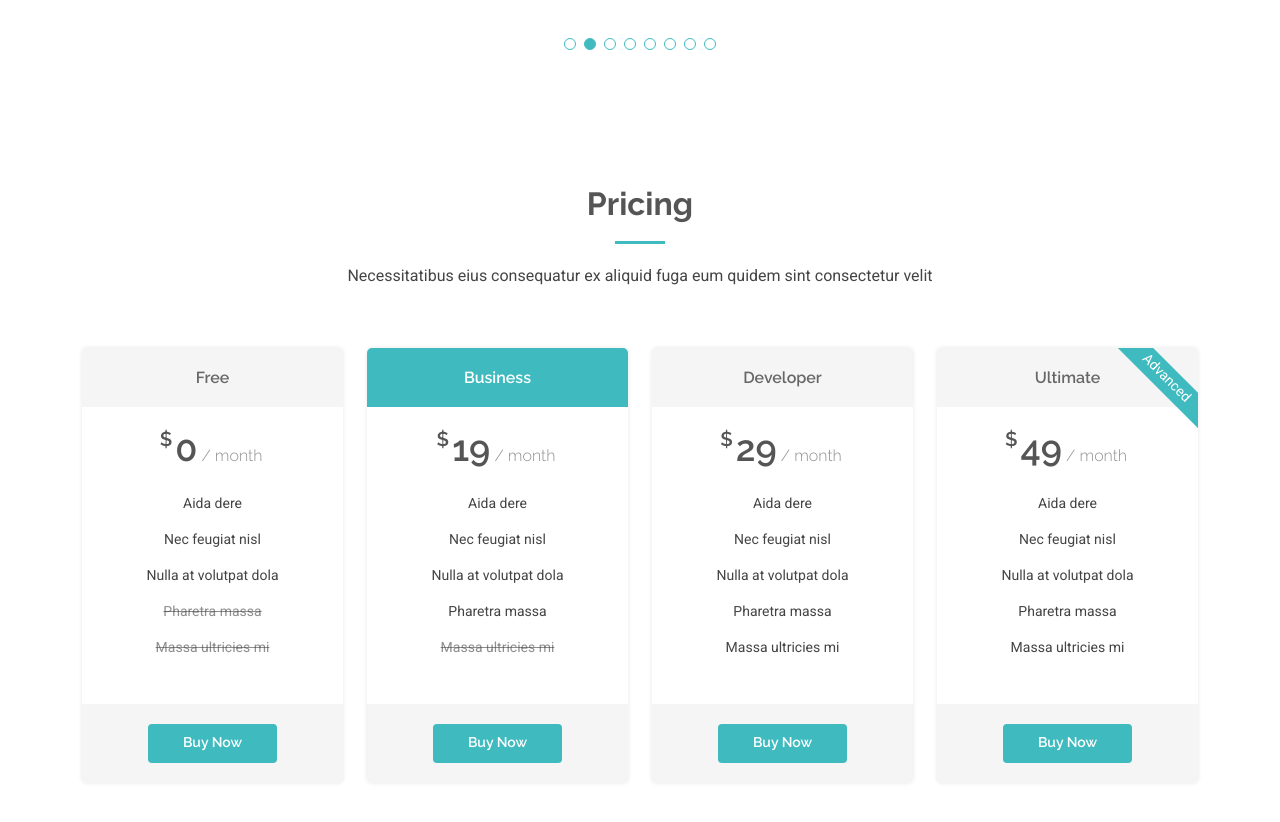
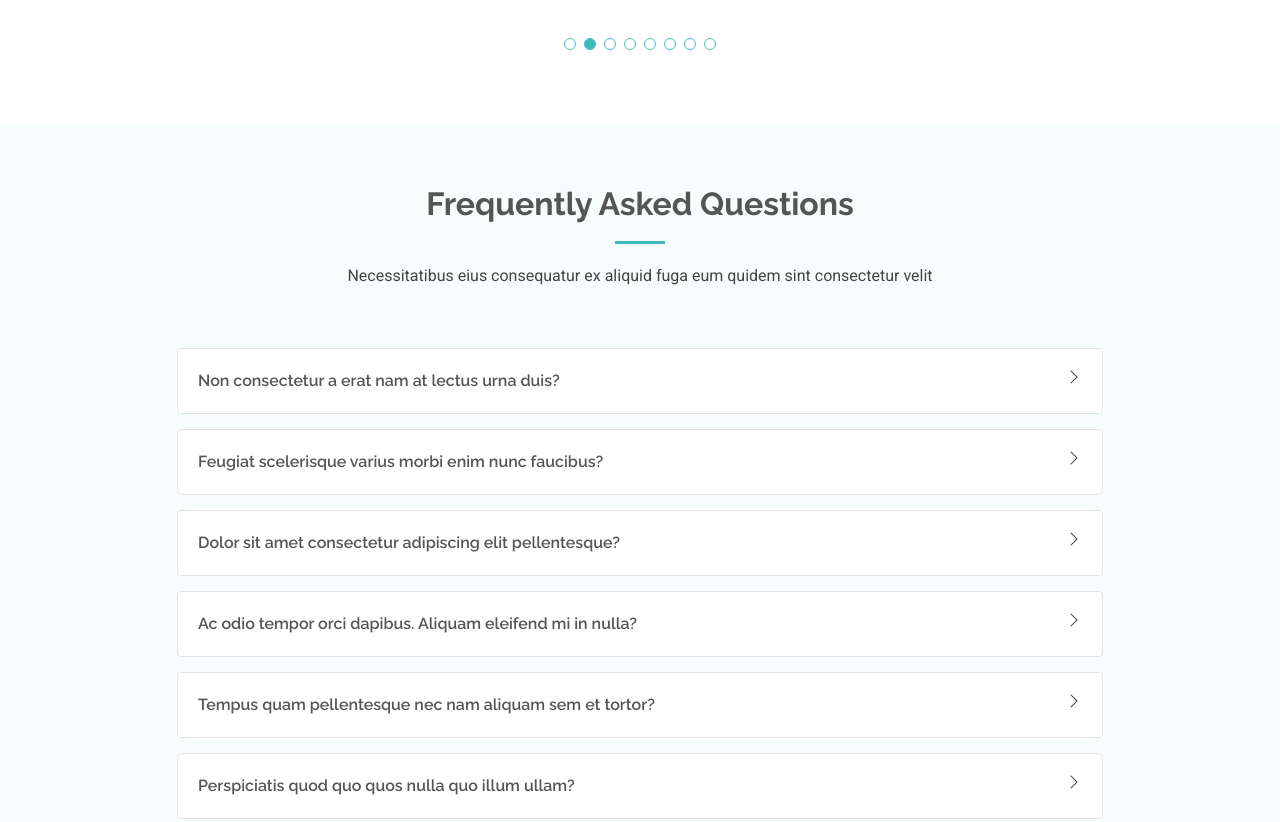
Before and after one commit to Global-Manu-Man/reconartis, a plain HTML site: page index.html in a window 1280 px wide. Shown: the part 6689-7511 px from the top of the page. Drawn offline with Linux system fonts and the light colour scheme.

Commit message:
refactor(index): remove pricing section from homepage
The pricing section was removed as it's no longer relevant to the current business model. This simplifies the page and focuses on core content.

```diff
--- a/index.html
+++ b/index.html
@@ -782,94 +782,6 @@
 
     </section><!-- /Gallery Section -->
 
-    <!-- Pricing Section -->
-    <section id="pricing" class="pricing section">
-
-      <!-- Section Title -->
-      <div class="container section-title" data-aos="fade-up">
-        <h2>Pricing</h2>
-        <p>Necessitatibus eius consequatur ex aliquid fuga eum quidem sint consectetur velit</p>
-      </div><!-- End Section Title -->
-
-      <div class="container">
-
-        <div class="row gy-3">
-
-          <div class="col-xl-3 col-lg-6" data-aos="fade-up" data-aos-delay="100">
-            <div class="pricing-item">
-              <h3>Free</h3>
-              <h4><sup>$</sup>0<span> / month</span></h4>
-              <ul>
-                <li>Aida dere</li>
-                <li>Nec feugiat nisl</li>
-                <li>Nulla at volutpat dola</li>
-                <li class="na">Pharetra massa</li>
-                <li class="na">Massa ultricies mi</li>
-              </ul>
-              <div class="btn-wrap">
-                <a href="#" class="btn-buy">Buy Now</a>
-              </div>
-            </div>
-          </div><!-- End Pricing Item -->
-
-          <div class="col-xl-3 col-lg-6" data-aos="fade-up" data-aos-delay="200">
-            <div class="pricing-item featured">
-              <h3>Business</h3>
-              <h4><sup>$</sup>19<span> / month</span></h4>
-              <ul>
-                <li>Aida dere</li>
-                <li>Nec feugiat nisl</li>
-                <li>Nulla at volutpat dola</li>
-                <li>Pharetra massa</li>
-                <li class="na">Massa ultricies mi</li>
-              </ul>
-              <div class="btn-wrap">
-                <a href="#" class="btn-buy">Buy Now</a>
-              </div>
-            </div>
-          </div><!-- End Pricing Item -->
-
-          <div class="col-xl-3 col-lg-6" data-aos="fade-up" data-aos-delay="400">
-            <div class="pricing-item">
-              <h3>Developer</h3>
-              <h4><sup>$</sup>29<span> / month</span></h4>
-              <ul>
-                <li>Aida dere</li>
-                <li>Nec feugiat nisl</li>
-                <li>Nulla at volutpat dola</li>
-                <li>Pharetra massa</li>
-                <li>Massa ultricies mi</li>
-              </ul>
-              <div class="btn-wrap">
-                <a href="#" class="btn-buy">Buy Now</a>
-              </div>
-            </div>
-          </div><!-- End Pricing Item -->
-
-          <div class="col-xl-3 col-lg-6" data-aos="fade-up" data-aos-delay="400">
-            <div class="pricing-item">
-              <span class="advanced">Advanced</span>
-              <h3>Ultimate</h3>
-              <h4><sup>$</sup>49<span> / month</span></h4>
-              <ul>
-                <li>Aida dere</li>
-                <li>Nec feugiat nisl</li>
-                <li>Nulla at volutpat dola</li>
-                <li>Pharetra massa</li>
-                <li>Massa ultricies mi</li>
-              </ul>
-              <div class="btn-wrap">
-                <a href="#" class="btn-buy">Buy Now</a>
-              </div>
-            </div>
-          </div><!-- End Pricing Item -->
-
-        </div>
-
-      </div>
-
-    </section><!-- /Pricing Section -->
-
     <!-- Faq Section -->
     <section id="faq" class="faq section light-background">
 
```
